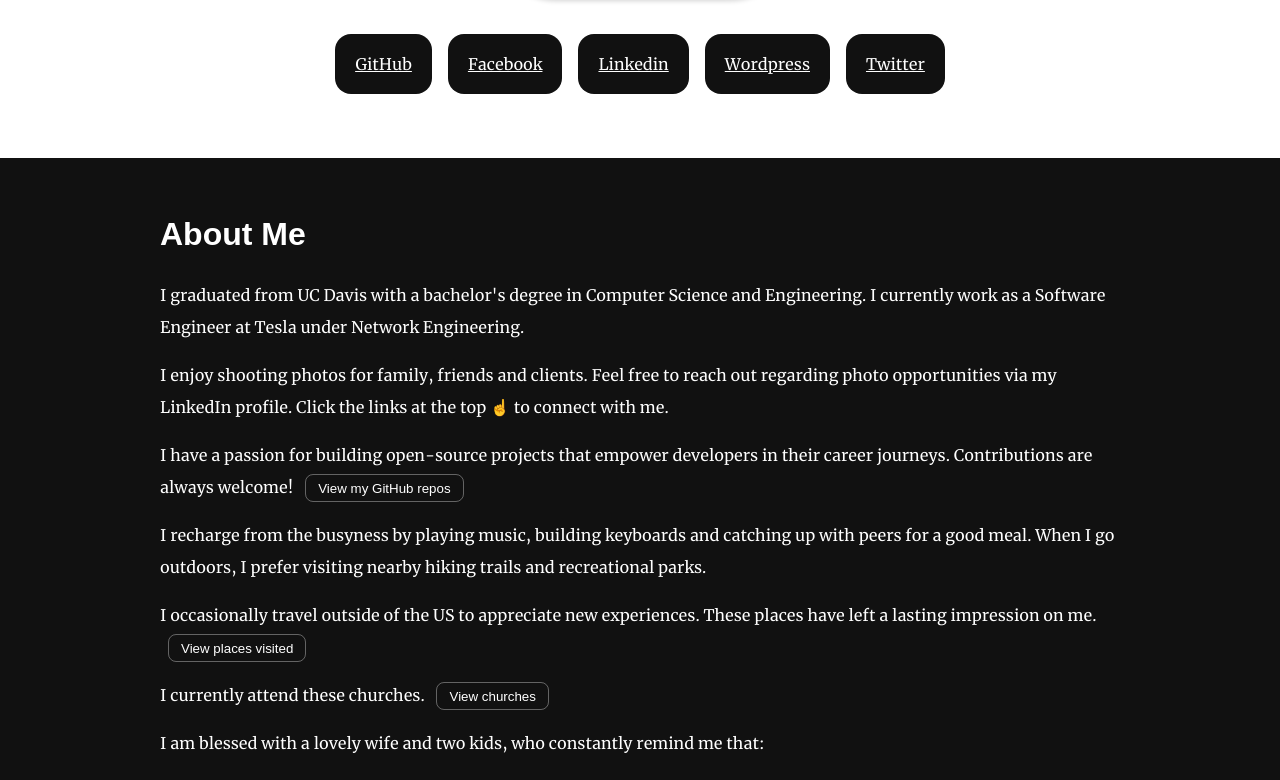
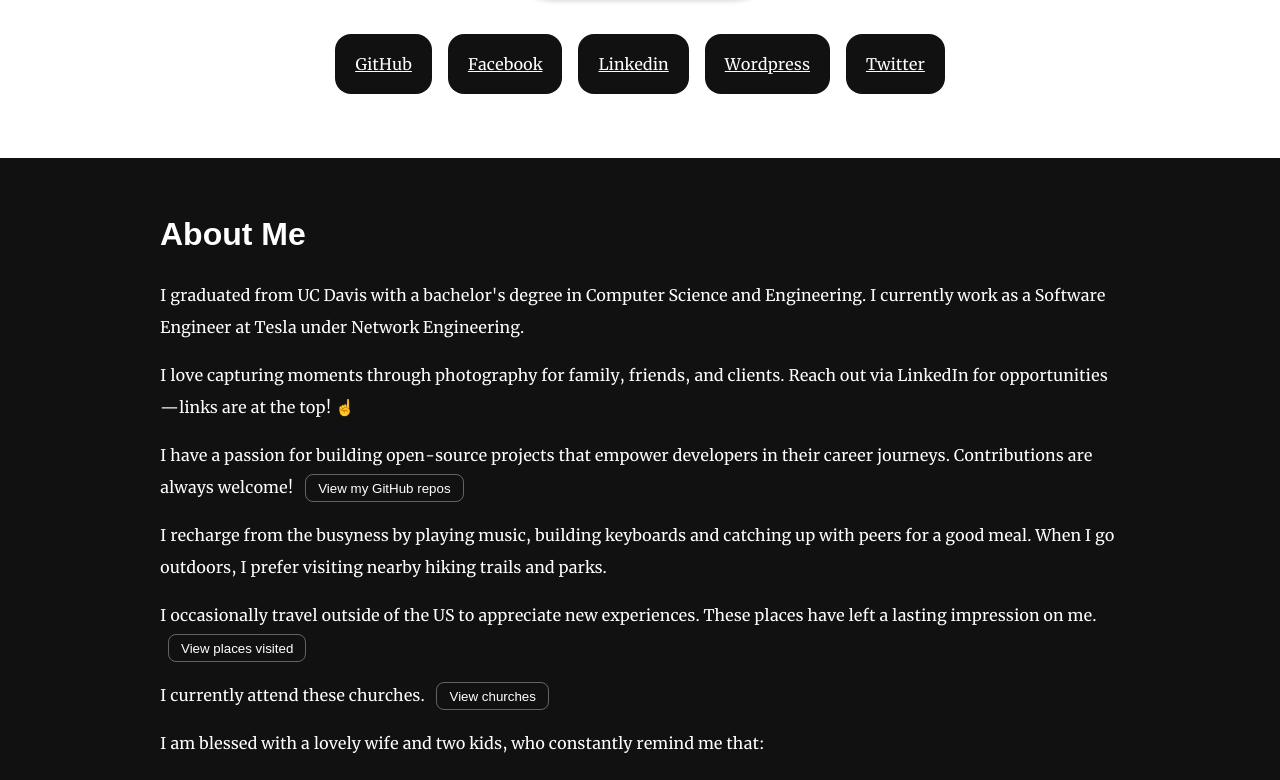
Before and after one commit to huangsam/huangsam.github.io, a SvelteKit app: page / in a window 1280 px wide. Shown: the part 525-1305 px from the top of the page. Built offline with nearby package versions, Linux system fonts and the light colour scheme; a web font is replaced by a local one.

Commit message:
Update wording and add new state

```diff
--- a/src/lib/index.ts
+++ b/src/lib/index.ts
@@ -55,7 +55,7 @@ export const SOCIAL_PROFILES: SocialProfile[] = [
 
 /** Detailed travel history including states and countries visited. */
 export const TRAVEL_HISTORY: TravelHistory = {
-  states: ['Oregon', 'Washington', 'Nevada', 'Wyoming', 'Ohio', 'Chicago', 'Utah'],
+  states: ['Oregon', 'Washington', 'Nevada', 'Wyoming', 'Ohio', 'Chicago', 'Utah', 'Hawaii'],
   countries: ['Taiwan', 'Mexico', 'Japan', 'Korea', 'Italy'],
 };
 
--- a/src/routes/+page.svelte
+++ b/src/routes/+page.svelte
@@ -34,8 +34,8 @@
   </p>
 
   <p>
-    I enjoy shooting photos for family, friends and clients. Feel free to reach out regarding photo
-    opportunities via my LinkedIn profile. Click the links at the top ☝️ to connect with me.
+    I love capturing moments through photography for family, friends, and clients. Reach out via
+    LinkedIn for opportunities—links are at the top! ☝️
   </p>
 
   <p>
@@ -48,7 +48,7 @@
 
   <p>
     I recharge from the busyness by playing music, building keyboards and catching up with peers for
-    a good meal. When I go outdoors, I prefer visiting nearby hiking trails and recreational parks.
+    a good meal. When I go outdoors, I prefer visiting nearby hiking trails and parks.
   </p>
 
   <p>
@@ -83,9 +83,7 @@
     </ul>
   </Modal>
 
-  <p>
-    I am blessed with a lovely wife and two kids, who constantly remind me that:
-  </p>
+  <p>I am blessed with a lovely wife and two kids, who constantly remind me that:</p>
 
   <Quote>The days are long, but the years are short.</Quote>
 </section>
```
